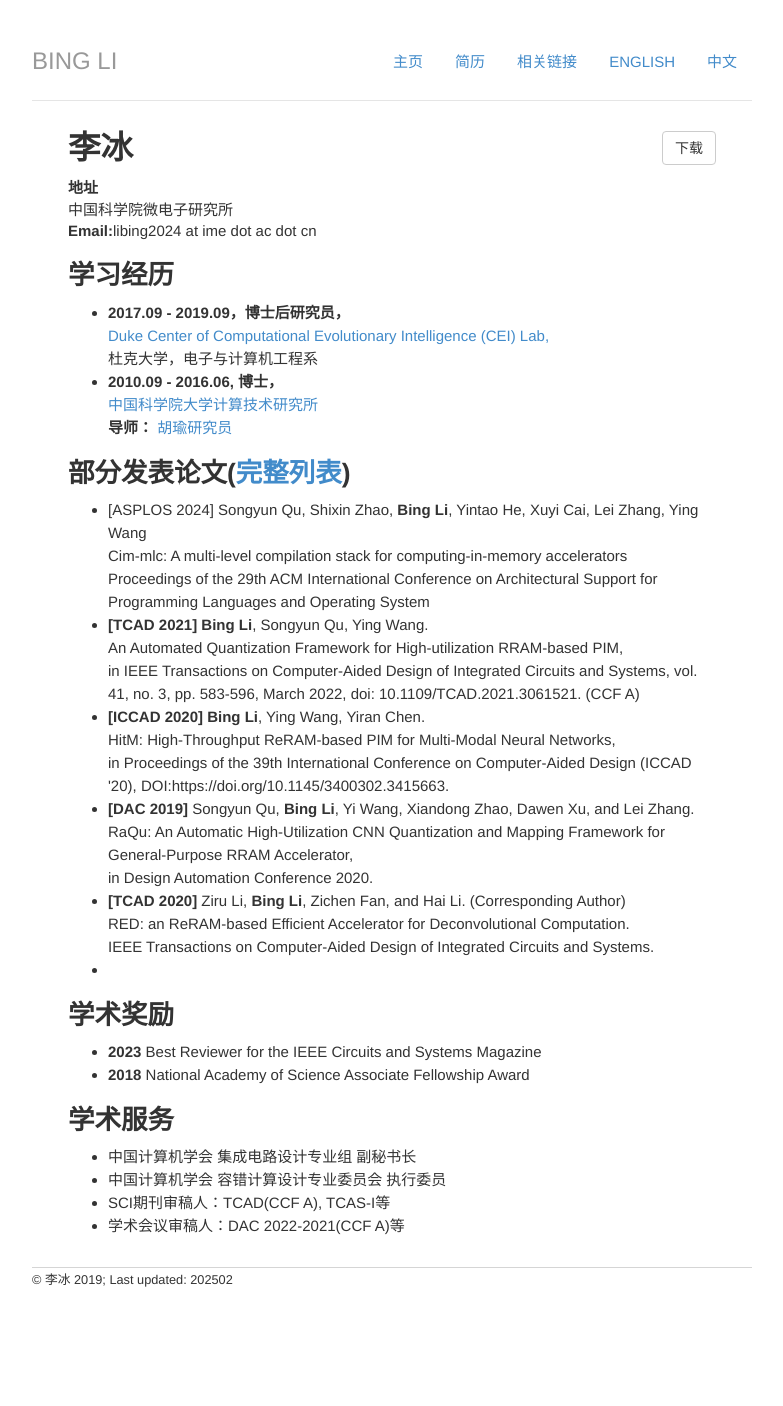
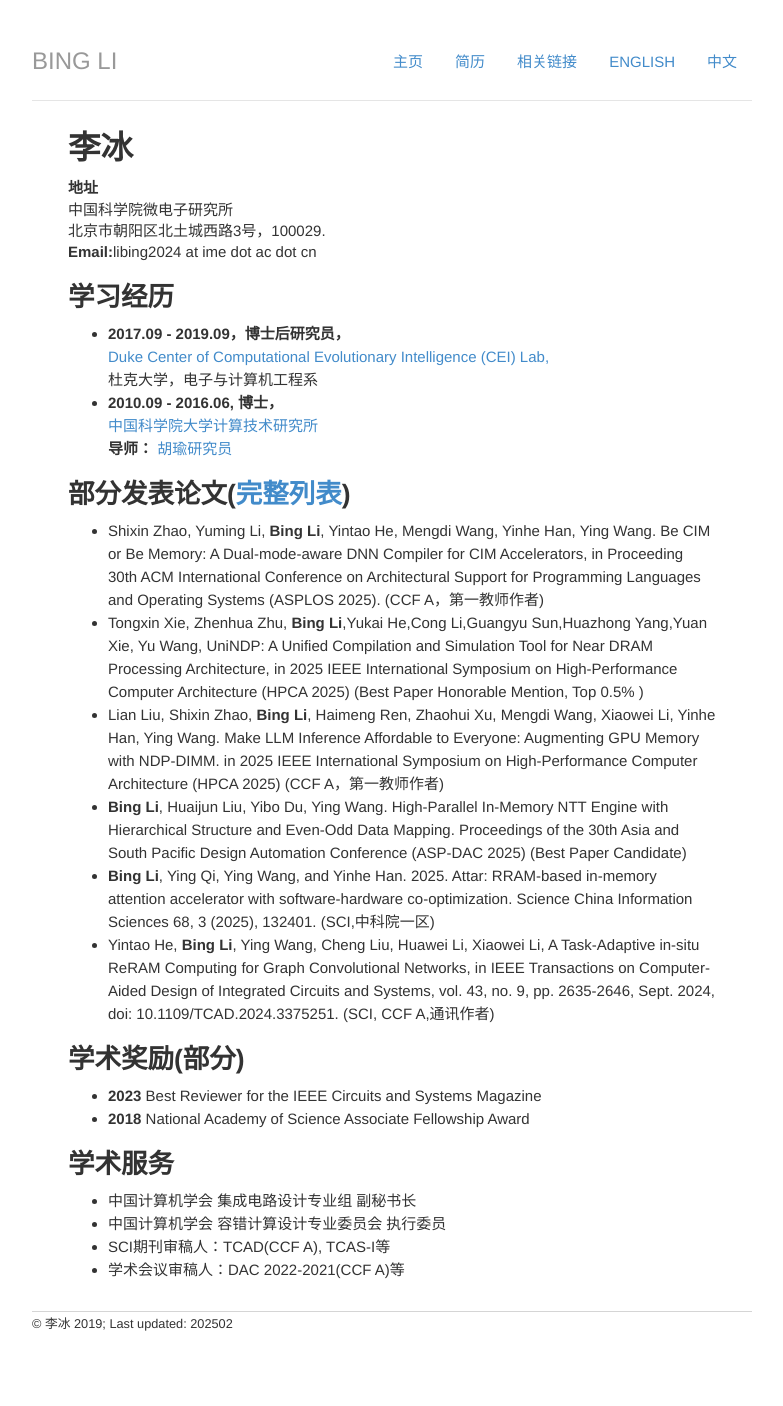
Before and after one commit to libingict/libingict.github.io, a Jekyll site: the page built from cv/index.html, in a window 1280 px wide. Shown: the whole page, without its empty margins (56-839 px from the left). Built offline with Jekyll 4.4.1, drawn with Linux system fonts in a browser that asks for light colours; nearby versions of some CDN libraries; library files that are not in the unit come from our copies; a script that is not in the unit is left out; before the commit the page ends 1361 px from its top, so only the background shows below that.

Commit message:
更新简介和新闻，导师资格

```diff
--- a/cv/index.html
+++ b/cv/index.html
@@ -3,12 +3,12 @@ layout: default
 title: CV
 ---
 <div class="cv">
-	<a href="/files/1_Bing Li-CV-Eng.pdf" class="btn btn-default pull-right" title="Download CV as PDF">下载</a>
+<!--	<a href="/files/1_Bing Li-CV-Eng.pdf" class="btn btn-default pull-right" title="Download CV as PDF">下载</a>-->
 	<h1>李冰</h1>
 	<address>
 		<b>地址</b><br />
 		中国科学院微电子研究所 <br />
-		<!--        北京市海淀区西三环105号院，100048. <br/>-->
+		        北京市朝阳区北土城西路3号，100029. <br/>
 		<b>Email:</b>libing2024 at ime dot ac dot cn <br />
 	</address>
 
@@ -36,33 +36,24 @@ title: CV
 
 	<h2>部分发表论文(<a href="https://scholar.google.com/citations?user=ubIe-VAAAAAJ&hl=zh-CN/">完整列表</a>)</h2>
 	<ul>
-		<li>[ASPLOS 2024] Songyun Qu, Shixin Zhao, <b>Bing Li</b>, Yintao He, Xuyi Cai, Lei Zhang, Ying Wang</br>
-			Cim-mlc: A multi-level compilation stack for computing-in-memory accelerators </br>
-			Proceedings of the 29th ACM International Conference on Architectural Support for Programming Languages and
-			Operating System
+		<li>Shixin Zhao, Yuming Li, <b>Bing Li</b>, Yintao He, Mengdi Wang, Yinhe Han, Ying Wang. Be CIM or Be Memory: A Dual-mode-aware DNN Compiler for CIM Accelerators, in Proceeding 30th ACM International Conference on Architectural Support for Programming Languages and Operating Systems (ASPLOS 2025). (CCF A，第一教师作者)
 		</li>
 		<li>
-
-			<b>[TCAD 2021]</b> <b>Bing Li</b>, Songyun Qu, Ying Wang.</br> An Automated Quantization Framework for
-			High-utilization RRAM-based PIM,</br> in IEEE Transactions on Computer-Aided Design of Integrated Circuits
-			and Systems, vol. 41, no. 3, pp. 583-596, March 2022, doi: 10.1109/TCAD.2021.3061521. (CCF A)
+			Tongxin Xie, Zhenhua Zhu, <b>Bing Li</b>,Yukai He,Cong Li,Guangyu Sun,Huazhong Yang,Yuan Xie, Yu Wang, UniNDP: A Unified Compilation and Simulation Tool for Near DRAM Processing Architecture, in 2025 IEEE International Symposium on High-Performance Computer Architecture (HPCA 2025) (Best Paper Honorable Mention, Top 0.5% )
 		</li>
 		<li>
-			<b>[ICCAD 2020]</b> <b>Bing Li</b>, Ying Wang, Yiran Chen.</br> HitM: High-Throughput ReRAM-based PIM for
-			Multi-Modal Neural Networks,</br> in Proceedings of the 39th International Conference on Computer-Aided
-			Design (ICCAD '20), DOI:https://doi.org/10.1145/3400302.3415663.
-		</li>
-		<li><b>[DAC 2019]</b> Songyun Qu, <b>Bing Li</b>, Yi Wang, Xiandong Zhao, Dawen Xu, and Lei Zhang. </br>
-			RaQu: An Automatic High-Utilization CNN Quantization and Mapping Framework for General-Purpose RRAM
-			Accelerator, </br>
-			in Design Automation Conference 2020.
-		</li>
-
-		<li><b>[TCAD 2020]</b> Ziru Li, <b>Bing Li</b>, Zichen Fan, and Hai Li. (Corresponding Author)</br>
-			RED: an ReRAM-based Efficient Accelerator for Deconvolutional Computation. </br>
-			IEEE Transactions on Computer-Aided Design of Integrated Circuits and Systems.
+			Lian Liu, Shixin Zhao, <b>Bing Li</b>, Haimeng Ren, Zhaohui Xu, Mengdi Wang, Xiaowei Li, Yinhe Han, Ying Wang. Make LLM Inference Affordable to Everyone: Augmenting GPU Memory with NDP-DIMM. in 2025 IEEE International Symposium on High-Performance Computer Architecture (HPCA 2025) (CCF A，第一教师作者)
 		</li>
 		<li>
+			<b>Bing Li</b>, Huaijun Liu, Yibo Du, Ying Wang. High-Parallel In-Memory NTT Engine with Hierarchical Structure and Even-Odd Data Mapping. Proceedings of the 30th Asia and South Pacific Design Automation Conference (ASP-DAC 2025) (Best Paper Candidate)
+		</li>
+		<li>
+			<b>Bing Li</b>, Ying Qi, Ying Wang, and Yinhe Han. 2025. Attar: RRAM-based in-memory attention accelerator with software-hardware co-optimization. Science China Information Sciences 68, 3 (2025), 132401. (SCI,中科院一区)
+
+		</li>
+		<li>
+			Yintao He, <b>Bing Li</b>, Ying Wang, Cheng Liu, Huawei Li, Xiaowei Li, A Task-Adaptive in-situ ReRAM Computing for Graph Convolutional Networks, in IEEE Transactions on Computer-Aided Design of Integrated Circuits and Systems, vol. 43, no. 9, pp. 2635-2646, Sept. 2024, doi: 10.1109/TCAD.2024.3375251. (SCI, CCF A,通讯作者)
+		</li>
 	</ul>
 	<!-- <h2>学术报告</h2>
     <ul>
@@ -82,7 +73,7 @@ title: CV
         <li>Memory access method, device, and system (US Patent 9,772,891)</li>
     </ul>
 -->
-	<h2>学术奖励</h2>
+	<h2>学术奖励(部分)</h2>
 	<ul>
 		<li><b>2023</b> Best Reviewer for the IEEE Circuits and Systems Magazine</li>
 		<li><b>2018</b> National Academy of Science Associate Fellowship Award </li>
```
Also changed, not shown: cv/index_cn.html (+14 -23 lines), index.html (+7 -6 lines), index_cn.html (+5 -5 lines).
